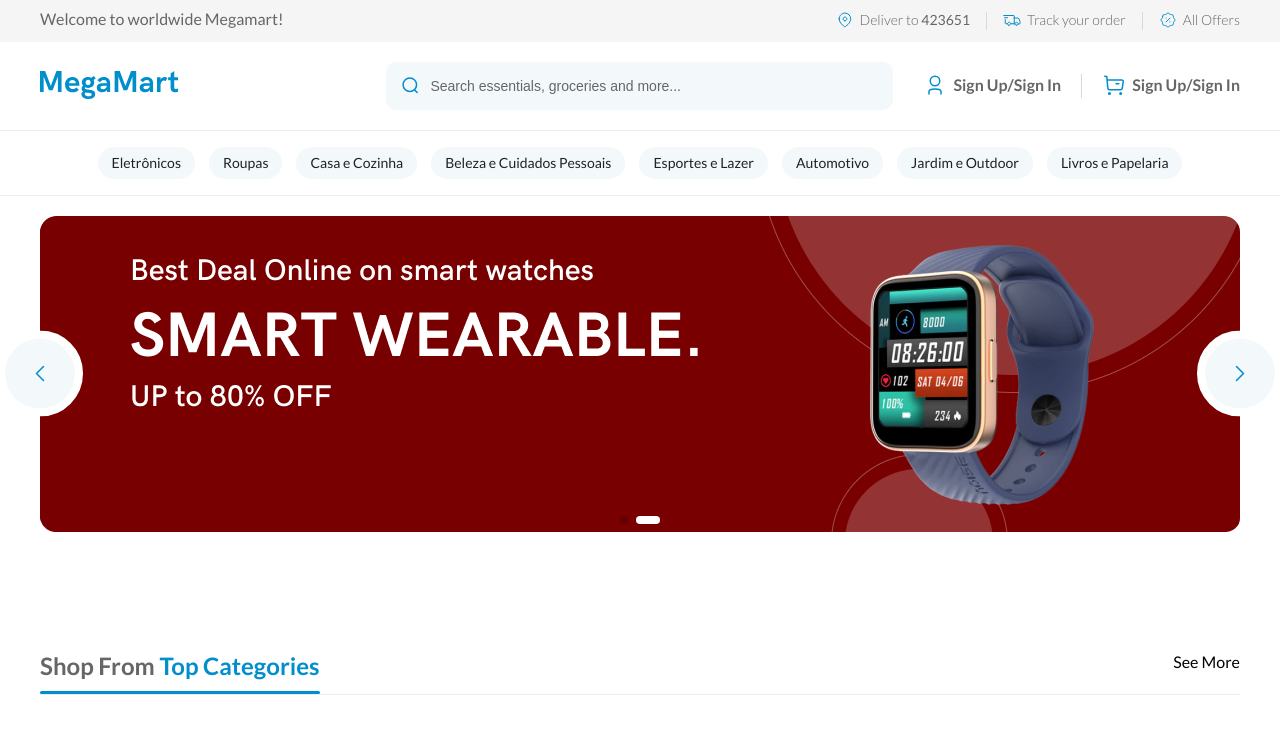
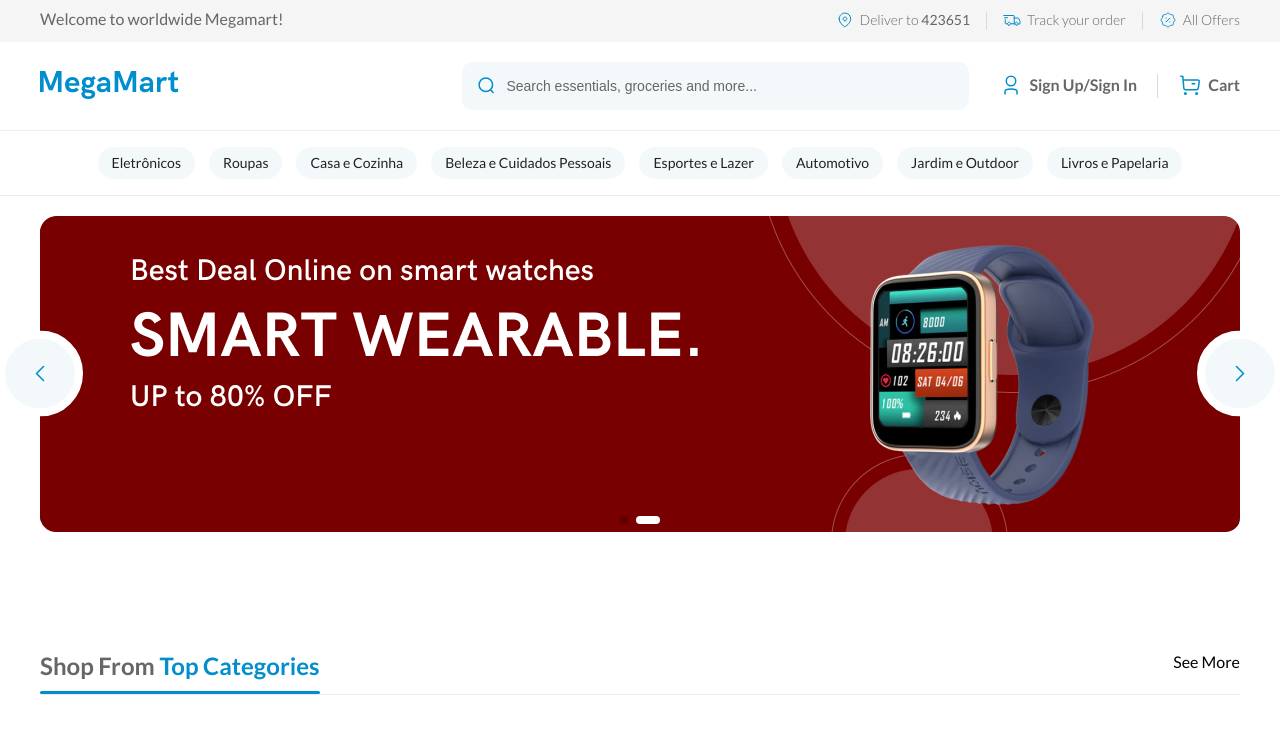
Before and after one commit to ViniciusVof/ecommerce, a React (Vite) app: page / in a window 1280 px wide. Shown: the top 734 px of the page. Built offline with nearby package versions, Linux system fonts and the light colour scheme; no server answers.

Commit message:
fix: Alter label to cart on the Header

```diff
--- a/src/components/Header/index.tsx
+++ b/src/components/Header/index.tsx
@@ -36,7 +36,7 @@ export function Header() {
 
           <ActionItem>
             <ReactSVG src={CartSVG} />
-            <p>Sign Up/Sign In</p>
+            <p>Cart</p>
           </ActionItem>
         </ActionsContainer>
       </Container>
```
